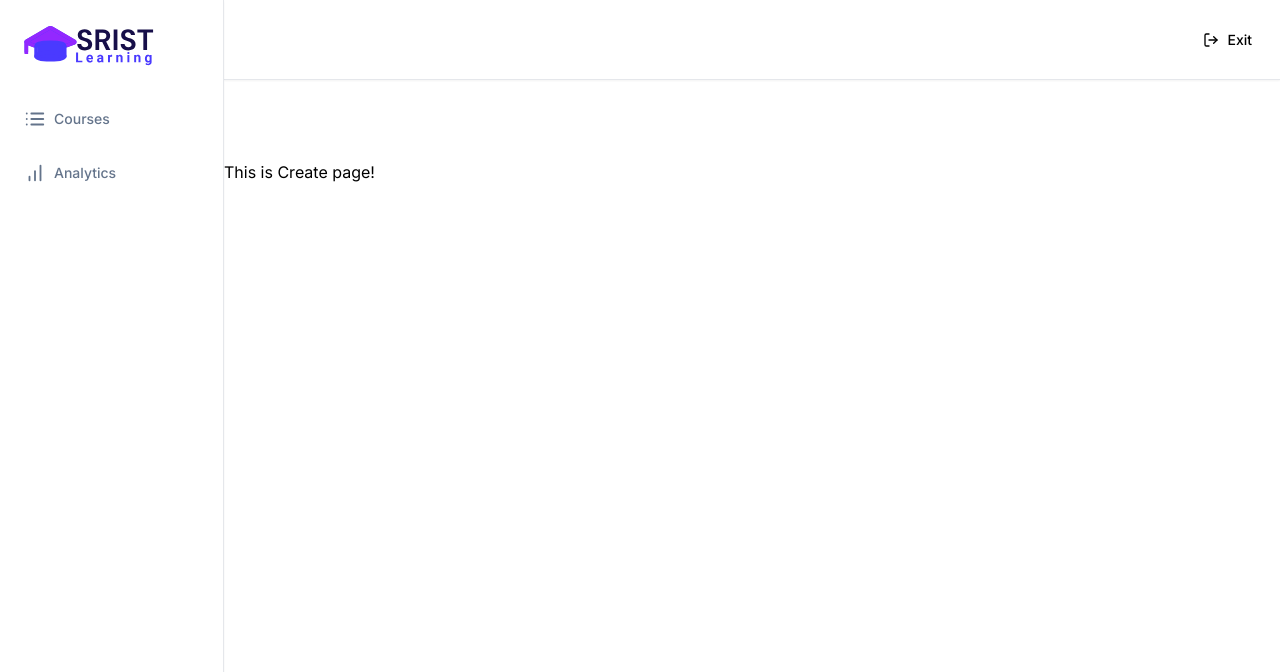
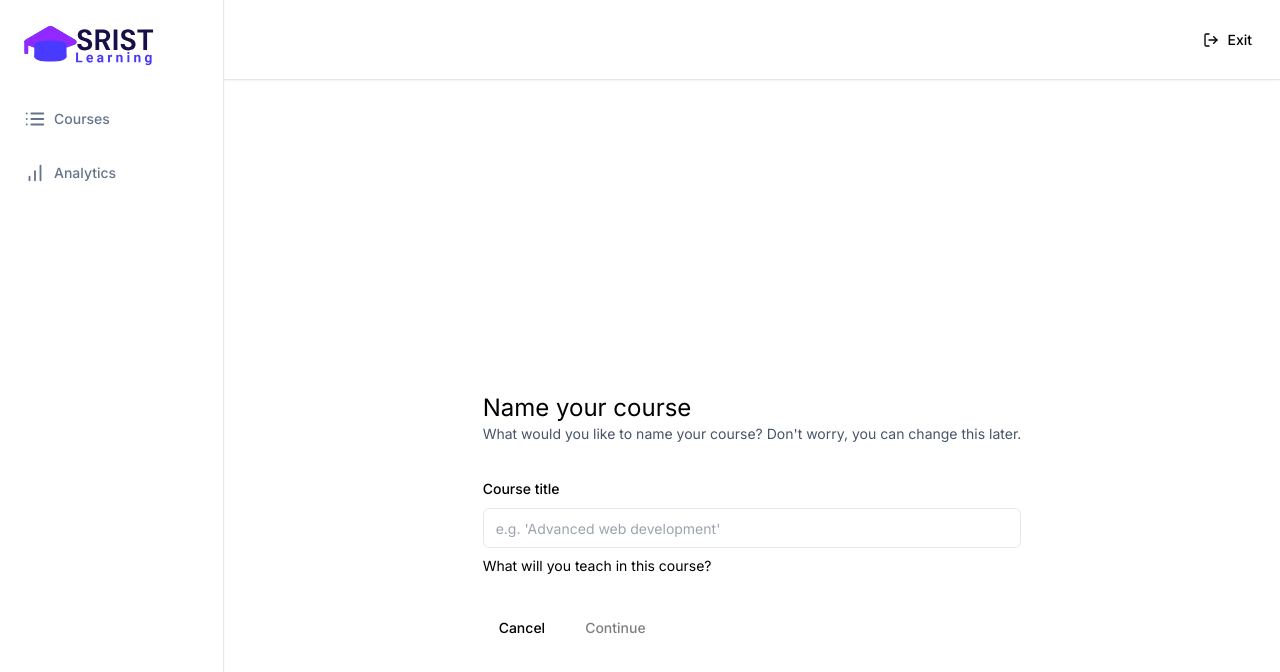
Before and after one commit to Rylan2022/Nextjs_LMS_Project, a Next.js app: page /teacher/create in a window 1280 px wide. Shown: the top 672 px of the page. Built offline with nearby package versions, Linux system fonts and the light colour scheme.

Commit message:
ADD create course page

```diff
--- a/app/(dashboard)/(routes)/teacher/create/page.tsx
+++ b/app/(dashboard)/(routes)/teacher/create/page.tsx
@@ -1,10 +1,109 @@
-"use client"
+"use client";
+
+import * as z from "zod";
+import axios from "axios";
+import { zodResolver } from "@hookform/resolvers/zod";
+import { useForm } from "react-hook-form";
+import { useRouter } from "next/navigation";
+import Link from "next/link";
+import toast from "react-hot-toast";
+
+import {
+  Form,
+  FormControl,
+  FormDescription,
+  FormField,
+  FormLabel,
+  FormMessage,
+  FormItem,
+} from "@/components/ui/form";
+import { Button } from "@/components/ui/button";
+import { Input } from "@/components/ui/input";
+
+const formSchema = z.object({
+  title: z.string().min(1, {
+    message: "Title is required",
+  }),
+});
+
 const CreatePage = () => {
-    return (
-        <div>
-            This is Create page!
-        </div>
-     );
+  const router = useRouter();
+  const form = useForm<z.infer<typeof formSchema>>({
+    resolver: zodResolver(formSchema),
+    defaultValues: {
+      title: ""
+    },
+  });
+
+  const { isSubmitting, isValid } = form.formState;
+
+  const onSubmit = async (values: z.infer<typeof formSchema>) => {
+    try {
+      const response = await axios.post("/api/courses", values);
+      router.push(`/teacher/courses/${response.data.id}`);
+      toast.success("Course created");
+    } catch {
+      toast.error("Something went wrong");
+    }
+  }
+
+  return (
+    <div className="max-w-5xl mx-auto flex md:items-center md:justify-center h-full p-6">
+      <div>
+        <h1 className="text-2xl">
+          Name your course
+        </h1>
+        <p className="text-sm text-slate-600">
+          What would you like to name your course? Don&apos;t worry, you can change this later.
+        </p>
+        <Form {...form}>
+          <form
+            onSubmit={form.handleSubmit(onSubmit)}
+            className="space-y-8 mt-8"
+          >
+            <FormField
+              control={form.control}
+              name="title"
+              render={({ field }) => (
+                <FormItem>
+                  <FormLabel>
+                    Course title
+                  </FormLabel>
+                  <FormControl>
+                    <Input
+                      disabled={isSubmitting}
+                      placeholder="e.g. 'Advanced web development'"
+                      {...field}
+                    />
+                  </FormControl>
+                  <FormDescription>
+                    What will you teach in this course?
+                  </FormDescription>
+                  <FormMessage />
+                </FormItem>
+              )}
+            />
+            <div className="flex items-center gap-x-2">
+              <Link href="/">
+                <Button
+                  type="button"
+                  variant="ghost"
+                >
+                  Cancel
+                </Button>
+              </Link>
+              <Button
+                type="submit"
+                disabled={!isValid || isSubmitting}
+              >
+                Continue
+              </Button>
+            </div>
+          </form>
+        </Form>
+      </div>
+    </div>
+   );
 }
 
 export default CreatePage;
--- a/package.json
+++ b/package.json
@@ -29,6 +29,7 @@
     "react": "18.2.0",
     "react-dom": "18.2.0",
     "react-hook-form": "^7.51.1",
+    "react-hot-toast": "^2.4.1",
     "tailwind-merge": "^2.2.1",
     "tailwindcss": "3.4.1",
     "tailwindcss-animate": "^1.0.7",
```
Also changed, not shown: 1 other file (tests, documents, lock files or other folders).
